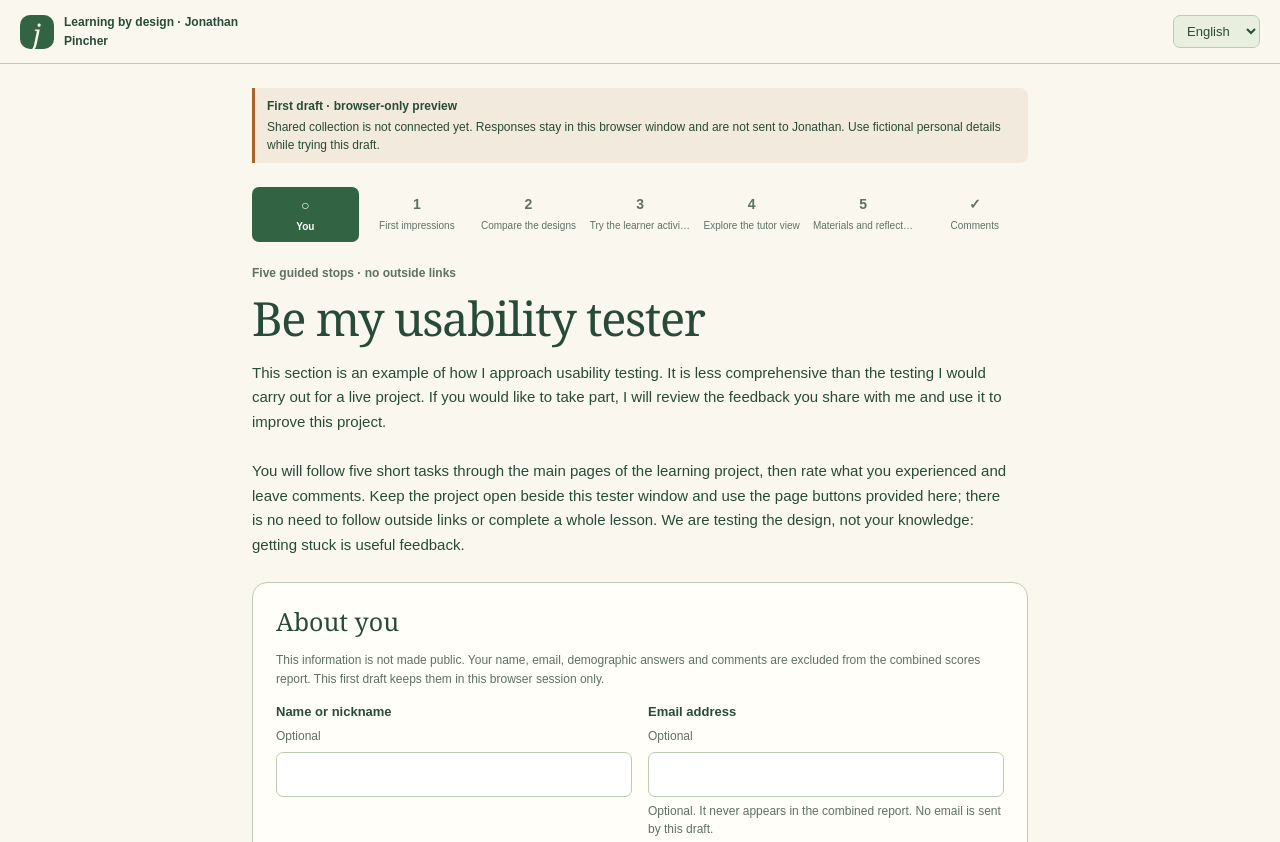
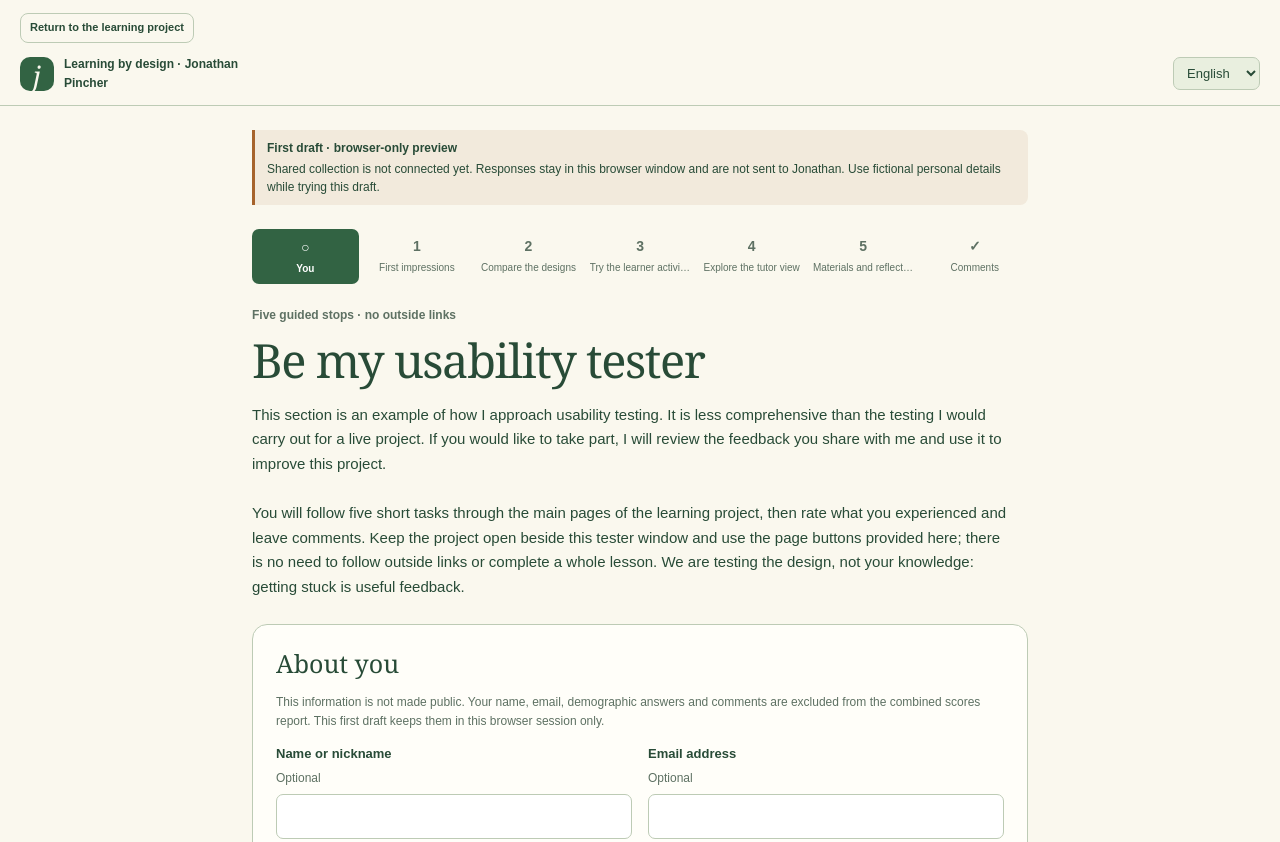
Before and after one commit to Jpincher/My-GitHub-account-is-created, a plain HTML site: page usability-tester.html in a window 1280 px wide. Shown: the top 842 px of the page. Drawn offline with Linux system fonts and the light colour scheme.

Commit message:
Add a left-aligned project return button at the top of the tester
Copy the footer action into the first row of the sticky header on every tester screen. Reuse its compact styling, translated label and project navigation handler while retaining the footer button.

```diff
--- a/usability-tester.html
+++ b/usability-tester.html
@@ -27,7 +27,12 @@
 @media(max-width:650px){.topbar.has-intro .brand span:last-child{display:none}.topbar.has-intro{gap:8px}.topbar.has-intro select{max-width:105px}.rating-row{padding:16px 0}.rating-title{font-size:14px}.score-options{gap:7px}}
 
 .tester-example-note{max-width:760px;font-size:15px;line-height:1.65;margin:0 0 1.6em}
-</style></head><body><a class="sr-only" href="#main">Skip to the tester</a><header class="topbar" id="testerTopbar"><div class="brand"><span class="mark" aria-hidden="true">j</span><span id="brandLabel">Learning by design · Jonathan Pincher</span></div><button type="button" id="testerIntroButton" data-action="intro" class="quiet small" hidden></button><label><span class="sr-only">Language / Idioma / 语言</span><select id="language" aria-label="Language / Idioma / 语言"><option value="en">English</option><option value="es">Español</option><option value="zh">中文</option></select></label></header><div class="shell" id="shell"><aside class="draft-strip"><strong id="draftLabel">First draft · browser-only preview</strong><span id="draftText">Shared collection is not connected yet.</span></aside><main id="main" tabindex="-1"></main><footer class="footer"><span id="footerLabel">Learning by design · Jonathan Pincher</span><button id="projectLink" type="button" class="quiet small">Return to the learning project</button></footer></div><noscript><p style="padding:24px">This tester needs JavaScript. Please enable it and reload.</p></noscript><script>(function usabilityApp(DATA,TEXT,CODE_HASH){
+
+/* Keep the project return action first, left aligned and visible on every tester screen. */
+.topbar{flex-wrap:wrap}
+.tester-return-row{flex:0 0 100%;display:flex;justify-content:flex-start;min-width:0}
+.tester-return-row button{font-size:11px;min-height:30px;padding:5px 9px;text-align:left}
+</style></head><body><a class="sr-only" href="#main">Skip to the tester</a><header class="topbar" id="testerTopbar"><div class="tester-return-row"><button id="topProjectLink" type="button" class="quiet small">Return to the learning project</button></div><div class="brand"><span class="mark" aria-hidden="true">j</span><span id="brandLabel">Learning by design · Jonathan Pincher</span></div><button type="button" id="testerIntroButton" data-action="intro" class="quiet small" hidden></button><label><span class="sr-only">Language / Idioma / 语言</span><select id="language" aria-label="Language / Idioma / 语言"><option value="en">English</option><option value="es">Español</option><option value="zh">中文</option></select></label></header><div class="shell" id="shell"><aside class="draft-strip"><strong id="draftLabel">First draft · browser-only preview</strong><span id="draftText">Shared collection is not connected yet.</span></aside><main id="main" tabindex="-1"></main><footer class="footer"><span id="footerLabel">Learning by design · Jonathan Pincher</span><button id="projectLink" type="button" class="quiet small">Return to the learning project</button></footer></div><noscript><p style="padding:24px">This tester needs JavaScript. Please enable it and reload.</p></noscript><script>(function usabilityApp(DATA,TEXT,CODE_HASH){
 'use strict';
 const STAGES=DATA.stages,METRICS=DATA.metrics,DEMOGRAPHICS=DATA.demographics,ROOT='https://jpincher.github.io/My-GitHub-account-is-created/',KEY='jp-usability-draft-session-v2';
 
@@ -125,7 +130,8 @@ function render(focus=true){
  const introButton=$('testerIntroButton');introButton.hidden=!(form&&state.index>0);introButton.textContent=tr('introButton');introButton.setAttribute('aria-label',tr('backIntro'));$('testerTopbar').className='topbar'+(!introButton.hidden?' has-intro':'');
  let html=form?progress()+(state.index===0?profile():state.index===6?commentsPage():stagePage(state.index-1)):state.screen==='review'?reviewPage():state.screen==='unlock'?unlockPage():state.screen==='developer'?developerPage():reportPage();
  $('main').innerHTML=html+(storageFailed?'<p class="error">'+esc(tr('localError'))+'</p>':'');
- $('footerLabel').textContent=tr('latest');$('projectLink').textContent=tr('returnProject');
+ $('footerLabel').textContent=tr('latest');
+ for(const id of ['topProjectLink','projectLink'])$(id).textContent=tr('returnProject');
  save();
  if(focus){if(!state.error)window.scrollTo({top:0,behavior:'instant'});const h=$('main').querySelector(state.error?'[role="alert"]':'h1');if(h){h.tabIndex=-1;h.focus({preventScroll:!state.error})}}
 }
@@ -189,7 +195,7 @@ document.addEventListener('change',e=>{if(e.target.id==='language'){state.lang=e
 document.addEventListener('click',e=>{const b=e.target.closest('[data-action]');if(b){e.preventDefault();handle(b.dataset.action,b)}});
 document.addEventListener('submit',e=>e.preventDefault());
 document.addEventListener('keydown',e=>{if(e.key==='Enter'&&e.target.id==='developerCode'){e.preventDefault();handle('login',e.target)}});
-$('projectLink').addEventListener('click',e=>{e.preventDefault();viewProject('interactive-learning.html')});
+for(const id of ['topProjectLink','projectLink'])$(id).addEventListener('click',e=>{e.preventDefault();viewProject('interactive-learning.html')});
 window.addEventListener('message',e=>{if(e.origin!==new URL(ROOT).origin||e.data?.type!=='JP_USABILITY_ACK')return;if($('projectStatus')){$('projectStatus').textContent=tr('ack')+': '+(DATA.routeNames[e.data.route]?.[state.lang]||'');$('projectStatus').dataset.ack='true';if($('projectFallback'))$('projectFallback').hidden=true}});
 window.addEventListener('beforeunload',signalEnd);
 render(false);
```
